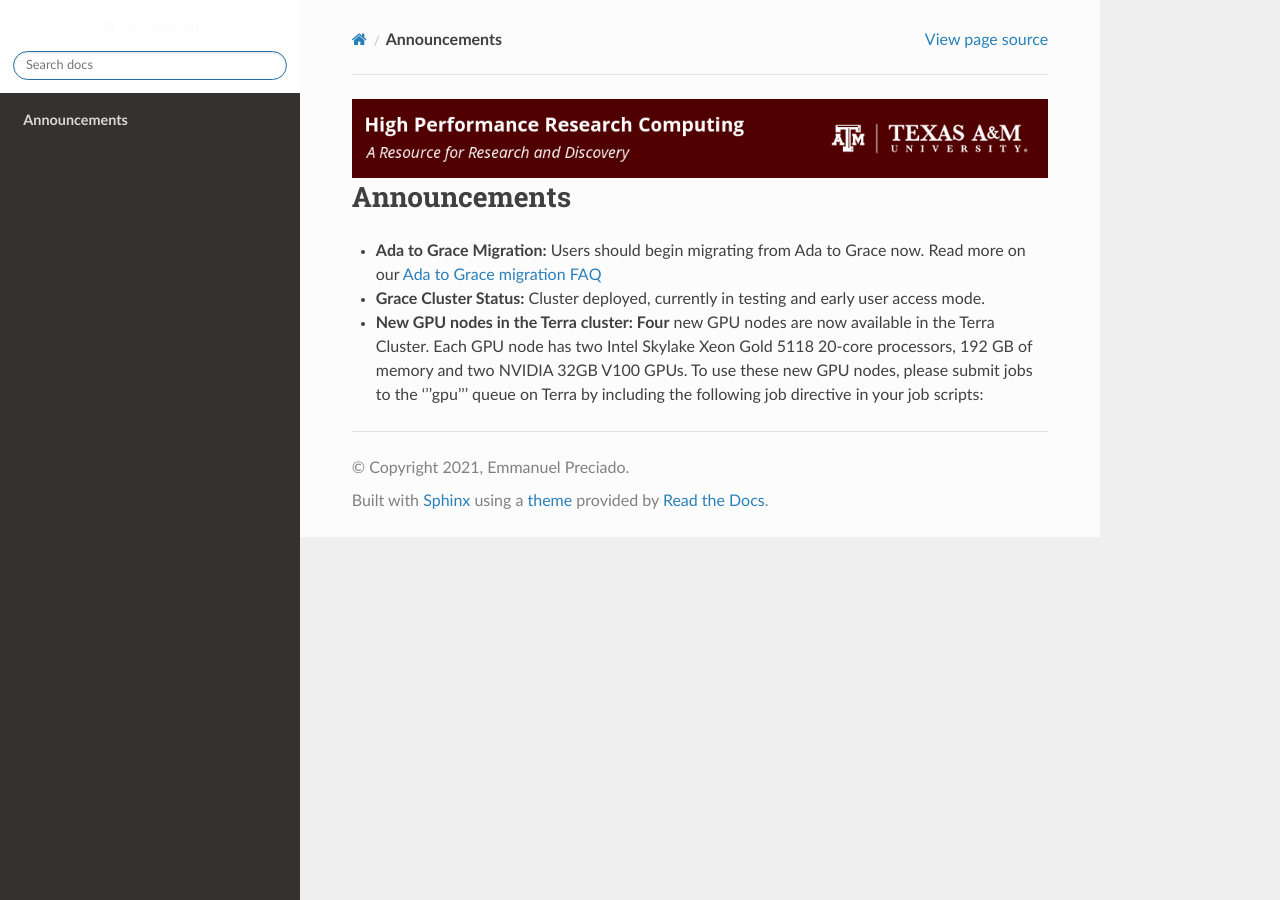
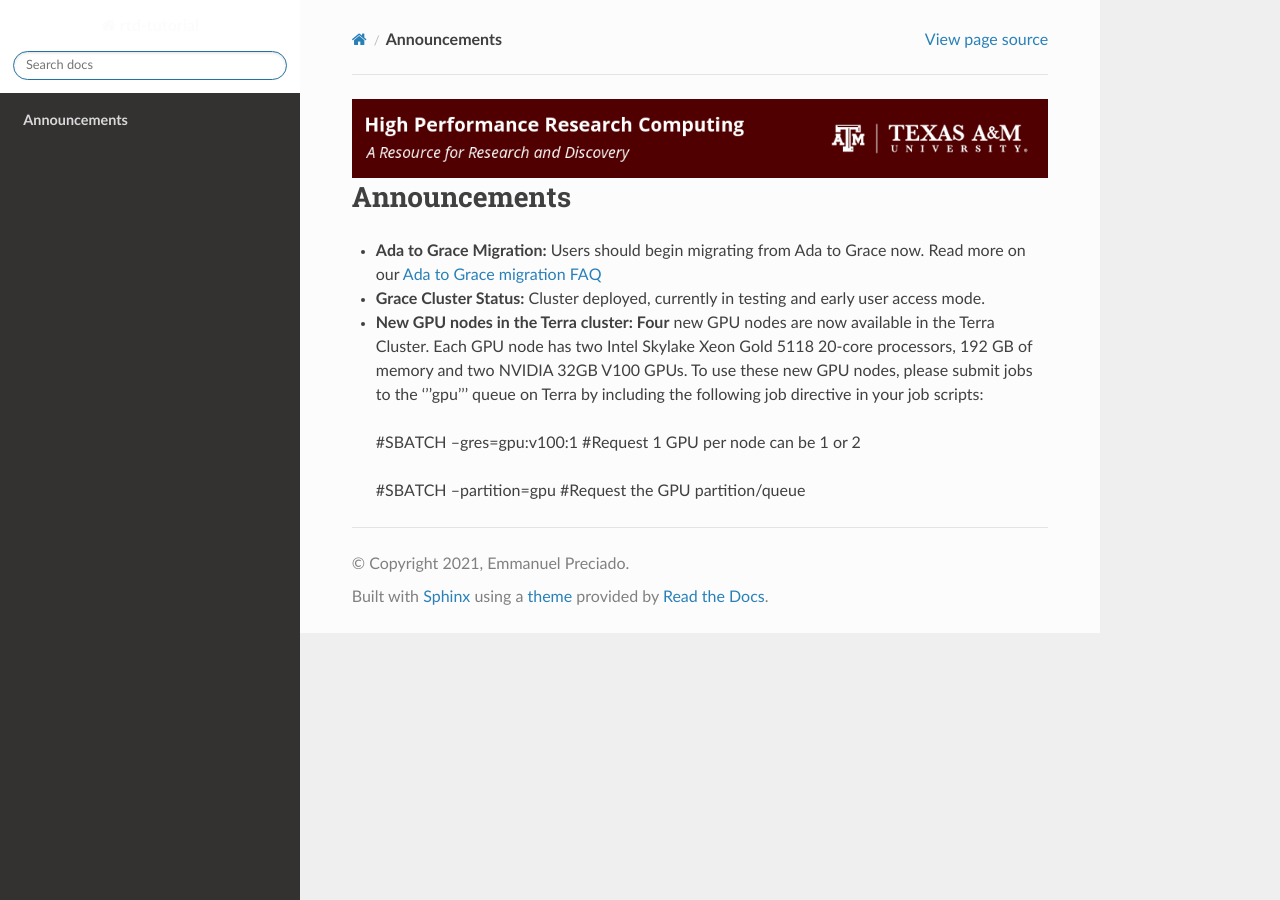
Before and after one commit to EmmanuelDej/rtd-tutorial, a Sphinx documentation site: the page built from docs/index.rst, in a window 1280 px wide. Built offline with Sphinx 7.4.7 and the Read the Docs theme 2.0.0, drawn with Linux system fonts in a browser that asks for light colours; part of the change alters nothing that is shown.

```diff
--- a/docs/index.rst
+++ b/docs/index.rst
@@ -18,7 +18,7 @@
 
 * **New GPU nodes in the Terra cluster: Four** new GPU nodes are now available in the Terra Cluster.  Each GPU node has two Intel Skylake Xeon Gold 5118 20-core processors, 192 GB of memory and two NVIDIA 32GB V100 GPUs. To use these new GPU nodes, please submit jobs to the '''gpu''' queue on Terra by including the following job directive in your job scripts:
 
-.. literalinclude:: text
+.. pull-quote::
 
 
    #SBATCH --gres=gpu:v100:1            #Request 1 GPU per node can be 1 or 2
```
